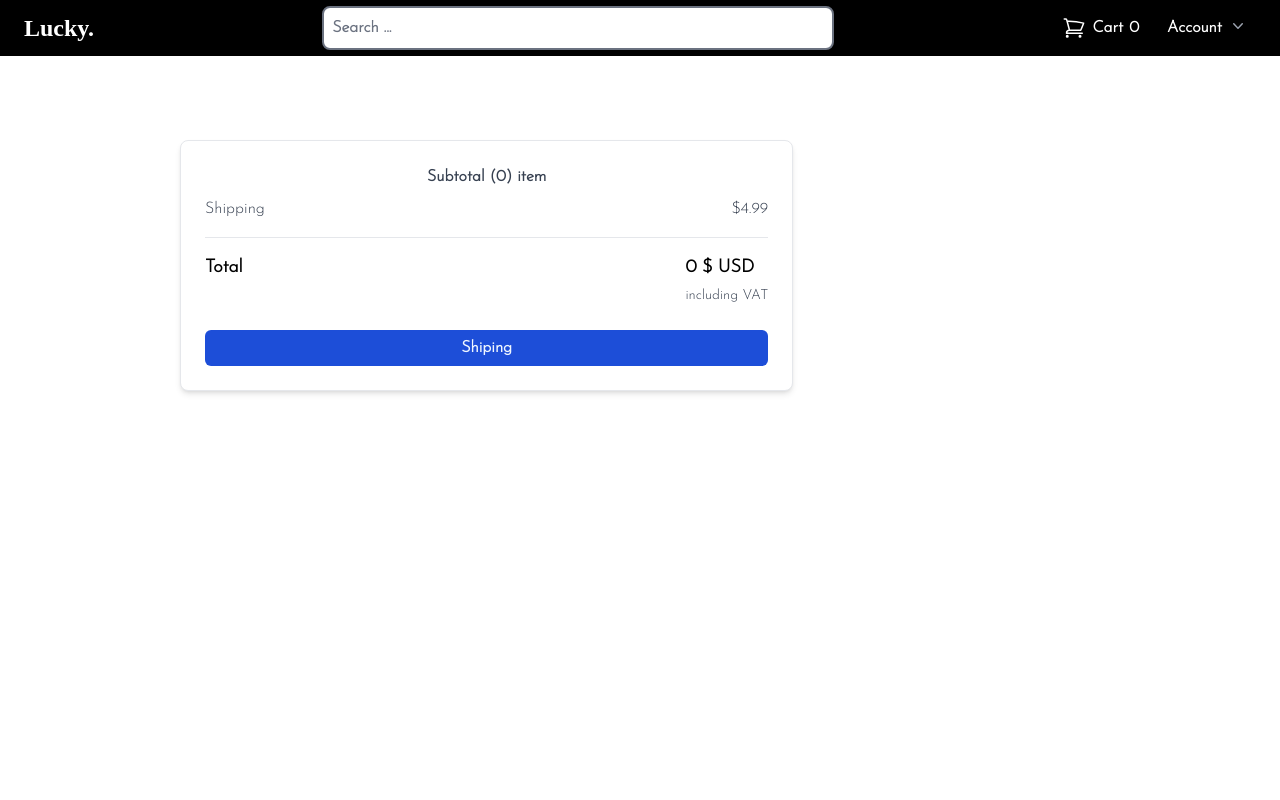
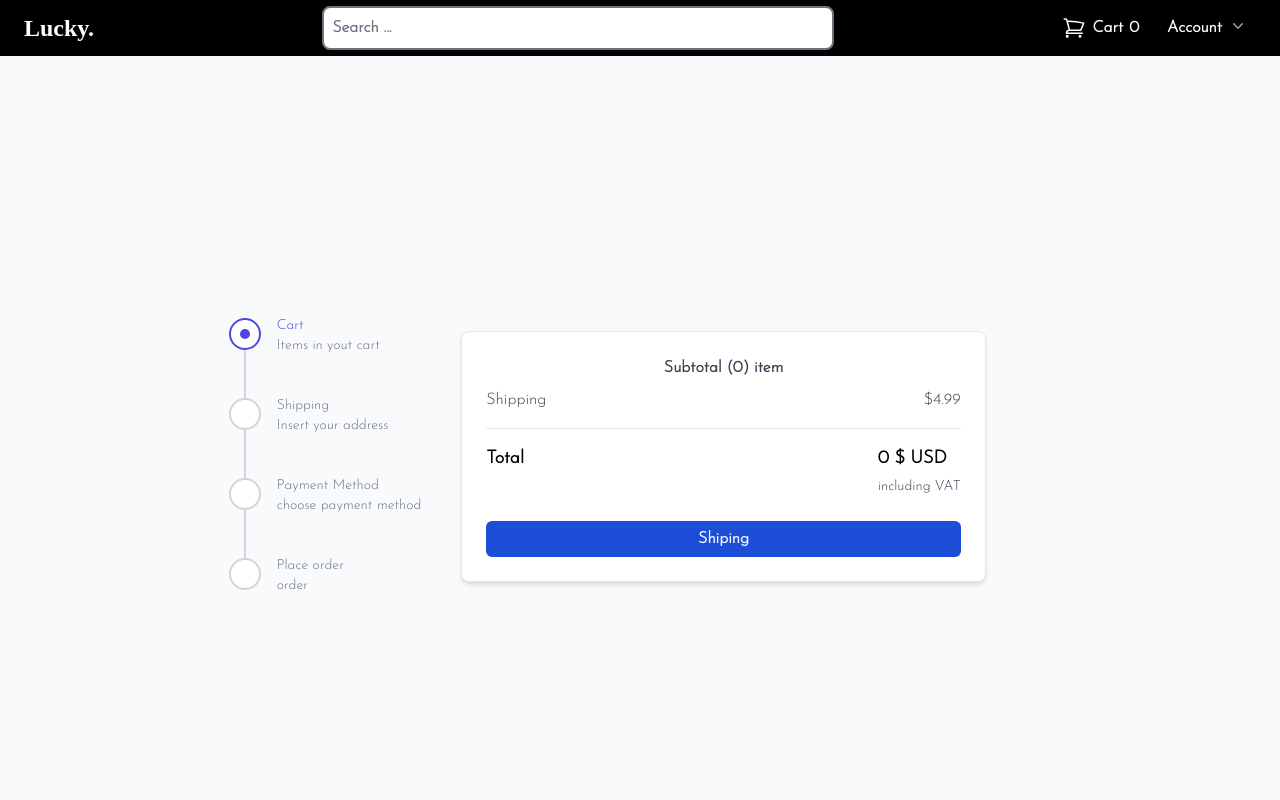
Before and after one commit to pourya1434/lucky-shop, a React (Create React App) app in the folder client/: page /cart in a window 1280 px wide. Shown: the top 800 px of the page. Built offline with nearby package versions, Linux system fonts and the light colour scheme; a web font is replaced by a local one.

Commit message:
some changes in steps

```diff
--- a/client/src/pages/CartScreen.jsx
+++ b/client/src/pages/CartScreen.jsx
@@ -1,12 +1,34 @@
 import React from "react";
 import { useDispatch, useSelector } from "react-redux";
 import { Link } from "react-router-dom";
+import Steps from "../components/steps";
 import {
   decreaseCart,
   increaseCart,
   remove,
 } from "../redux/slice/cart/cartSlice";
 
+const steps = [
+  {
+    name: "Cart",
+    description: "Items in yout cart",
+    href: "/cart",
+    status: "current",
+  },
+  {
+    name: "Shipping",
+    description: "Insert your address",
+    href: "/shipping/",
+    status: "upcoming",
+  },
+  {
+    name: "Payment Method",
+    description: "choose payment method",
+    href: "/checkout/",
+    status: "upcoming",
+  },
+  { name: "Place order", description: "order", href: "#", status: "upcoming" },
+];
 function CartScreen() {
   // const qty = searchParams.get("qty") ? Number(searchParams.get("qty")) : 1;
   const cartItems = useSelector((state) => state.cart.cartItems); // array of objects
@@ -23,9 +45,11 @@ function CartScreen() {
     dispatch(remove(id));
   };
   return (
-    <div className="container mx-auto p-1 min-h-screen">
-      <div className="h-screen pt-20">
-        <div className="mx-auto max-w-5xl justify-center items-center px-6 flex-col space-y-2">
+    <div className="min-h-screen items-center justify-center grid grid-cols-3 gap-2 bg-gray-50">
+      <div className="ml-auto">
+        <Steps steps={steps} />
+      </div>
+      <div className="col-span-2 items-center justify-center py-12 px-4 sm:px-6 lg:px-8">
         {/* map trough cartItems */}
         {cartItems.map((item) => {
           return (
@@ -128,7 +152,6 @@ function CartScreen() {
         </div>
       </div>
     </div>
-    </div>
   );
 }
 
--- a/client/src/pages/CheckoutScreen.jsx
+++ b/client/src/pages/CheckoutScreen.jsx
@@ -9,9 +9,9 @@ import Steps from "../components/steps";
 // status => upcoming, current, complete
 const steps = [
   {
-    name: "Login",
-    description: "Login to your account",
-    href: "/login/",
+    name: "Cart",
+    description: "Items in yout cart",
+    href: "/cart",
     status: "complete",
   },
   {
@@ -80,7 +80,7 @@ function CheckoutScreen() {
         <Steps steps={steps} />
       </div>
 
-      <div className="flex col-span-2 items-center justify-center py-12 px-4 sm:px-6 lg:px-8">
+      <div className="col-span-2 w-lg items-center justify-center m-auto py-12 px-4 sm:px-6 lg:px-8">
         <form onSubmit={submitHandler}>
           <div>
             <div className="mt-10 border-t border-gray-200 pt-10">
--- a/client/src/pages/ProfileScreen.jsx
+++ b/client/src/pages/ProfileScreen.jsx
@@ -31,7 +31,7 @@ function ProfileScreen() {
     SetFormData({ ...formData, [e.target.name]: e.target.value });
   };
   return (
-    <>
+    <div className="min-h-screen bg-gray-50">
       {isLoading ? (
         <Loader />
       ) : error ? (
@@ -39,7 +39,7 @@ function ProfileScreen() {
       ) : message ? (
         <Message>{message}</Message>
       ) : (
-        <div className="flex min-h-full items-center justify-center py-12 px-4 sm:px-6 lg:px-8">
+        <div className="flex items-center justify-center py-12 px-4 sm:px-6 lg:px-8">
           <div className="w-full max-w-md space-y-8">
             <div>
               <Link to="/">
@@ -145,7 +145,7 @@ function ProfileScreen() {
           </div>
         </div>
       )}
-    </>
+    </div>
   );
 }
 
--- a/client/src/pages/ShippingScreen.jsx
+++ b/client/src/pages/ShippingScreen.jsx
@@ -10,9 +10,9 @@ function ShippingScreen() {
   // status => upcoming, current, complete
   const steps = [
     {
-      name: "Login",
-      description: "Login to your account",
-      href: "/login/",
+      name: "Cart",
+      description: "Items in yout cart",
+      href: "/cart",
       status: "complete",
     },
     {
```
Lines whose indentation alone changed are shown as unchanged.
